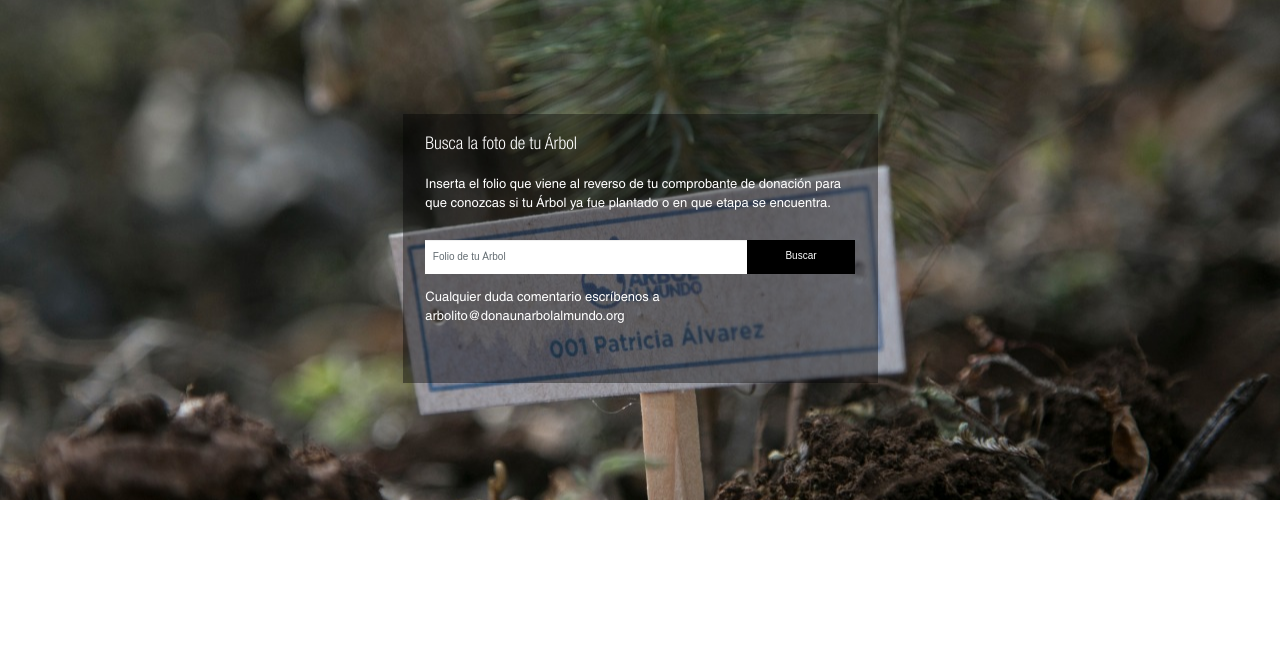
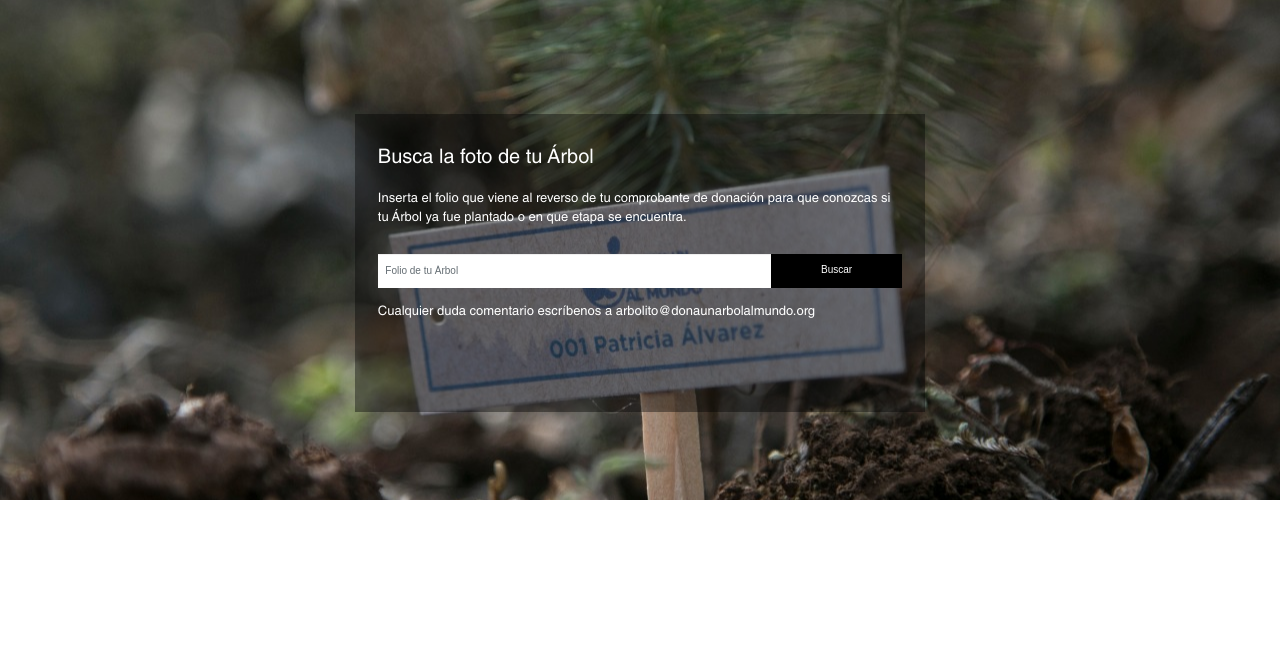
Before and after one commit to Alexalonsoq/Donaunarbol, a CodeIgniter app: page /Donaunarbol/home/arbolito in a window 1280 px wide. Shown: the part 137-789 px from the top of the page. Run offline with CodeIgniter, Linux system fonts and the light colour scheme; some libraries are stand-ins or nearby versions.

Commit message:
Changed typographys tu arbolito

```diff
--- a/application/views/tuarbolito.php
+++ b/application/views/tuarbolito.php
@@ -73,15 +73,12 @@
   }
 }
 
-
-
-
-
 .arbol{
   background-color:rgba(0,0,0,.4);
   padding:2%;
+  padding-top:3%;
   margin:10% 0%;
-  padding-bottom:4%;
+  padding-bottom:7%;
   color:white;
 }
 
@@ -109,6 +106,8 @@
   height:34px;
   background-color:yellow;
   padding:0;
+  font-family: fontFooter;
+  font-size:20px;
 }
 
 input{
@@ -119,9 +118,7 @@ input{
   border:none;
 }
 
-.bigPadding{
-  padding:5% 0;
-}
+
 
 .tuArbolito p{
   font-size:13px;
@@ -130,6 +127,11 @@ input{
 .tuArbolitoText p{
   margin:30% 0;
 }
+.busca{
+  font-family: fontFooter;
+  font-size:20px;
+}
+
 
 
 </style>
@@ -139,11 +141,11 @@ input{
 <div class= "header">
     <div class="container tuArbolito">
         <div class="row justify-content-md-center ">
-              <div class="col-md-5  arbol">
+              <div class="col-md-6  arbol">
 
                 <div class="row ">
                           <div class="col-md-12 align-items-start">
-                              <h3>Busca la foto de tu Árbol</h3>
+                              <h3 class="busca">Busca la foto de tu Árbol</h3>
                           </div>
                 </div>
                 <br>
```
